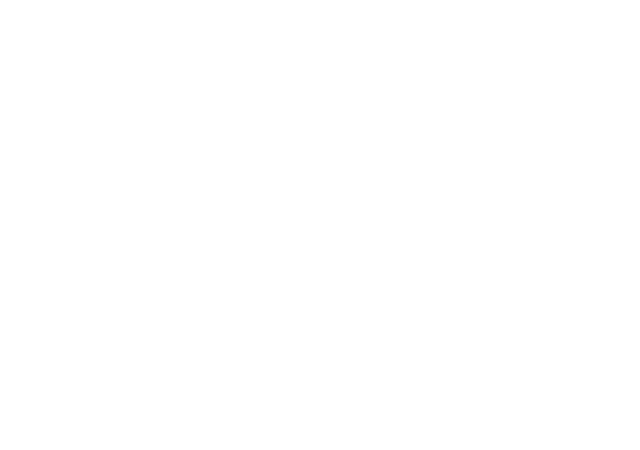
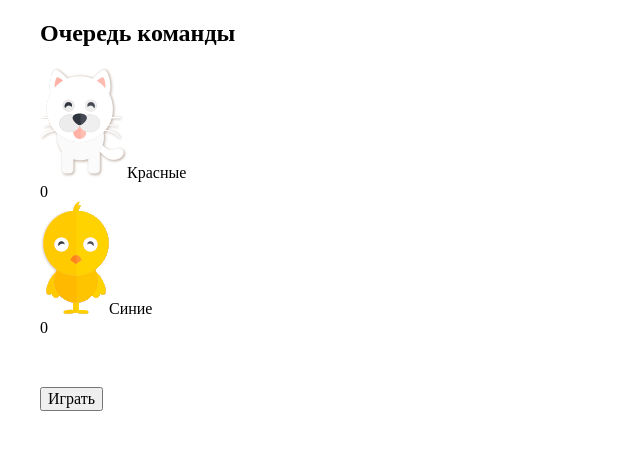
Before and after one commit to AlexSvistunov/alias-app, a React (Vite) app: page /score in a window 1280 px wide. Before the commit this address had no page. Shown: the top 450 px of the page, without its empty margins (0-640 px from the left). Built offline with nearby package versions, Linux system fonts and the light colour scheme.

Commit message:
add score page

```diff
--- a/src/components/AppRoutes/AppRoutes.jsx
+++ b/src/components/AppRoutes/AppRoutes.jsx
@@ -4,6 +4,7 @@ import { ROUTES } from "../../routes";
 import LandingPage from '../../pages/LandingPage'
 import AliasPage from "../../pages/AliasPage";
 import CreateTeamPage from "../../pages/CreateTeamPage";
+import ScorePage from "../../pages/ScorePage";
 
 const AppRoutes = () => {
   return <>
@@ -11,6 +12,7 @@ const AppRoutes = () => {
       <Route path={ROUTES.landingPage} element={<LandingPage/>}></Route>
       <Route path={ROUTES.alias} element={<AliasPage/>}></Route>
       <Route path={ROUTES.createTeam} element={<CreateTeamPage/>}></Route>
+      <Route path={ROUTES.score} element={<ScorePage/>}></Route>
     </Routes>
   </>;
 };
--- a/src/components/Header/Header.jsx
+++ b/src/components/Header/Header.jsx
@@ -1,18 +1,29 @@
-import './Header.css'
+import { ROUTES } from "../../routes";
+import "./Header.css";
+
+import { Link } from "react-router-dom";
 
 const Header = () => {
+
+
   return (
-    <header className='header'>
-      <div className='container header__inner'>
-        <a className='header__logo' href=''>Alias</a>
+    <header className="header">
+      <div className="container header__inner">
+        <a className="header__logo" href="">
+          Alias
+        </a>
 
-        <div className='header__block'>
-          <a className='header__block-link' href=''>ПРАВИЛА</a>
-          <a className='header__block-link' href=''>ИГРАТЬ</a>
+        <div className="header__block">
+          <a className="header__block-link" href="">
+            ПРАВИЛА
+          </a>
+          <Link className="header__block-link" to={ROUTES.alias}>
+            ИГРАТЬ
+          </Link>
         </div>
       </div>
     </header>
-  )
-}
+  );
+};
 
-export default Header
+export default Header;
--- a/src/pages/AliasPage.jsx
+++ b/src/pages/AliasPage.jsx
@@ -1,10 +1,14 @@
+import { Link } from "react-router-dom"
 import Teams from "../components/Teams/Teams"
+import { ROUTES } from "../routes"
 
 
 const AliasPage = () => {
   return (
     <div>
       <Teams/>
+
+      <Link to={ROUTES.score}>Продолжить</Link>
     </div>
   )
 }
--- /dev/null
+++ b/src/pages/ScorePage.jsx
@@ -0,0 +1,31 @@
+import { useSelector } from "react-redux";
+
+const ScorePage = () => {
+  const teamList = useSelector((state) => state.team.teamList);
+  console.log(teamList);
+
+  return (
+    <div className="turn">
+      <div className="container">
+        <h2 className="turn__title">Очередь команды</h2>
+
+        <div className="turn__teams">
+          {teamList.map((team) => (
+            <div className="turn__team" key={team.name}>
+              <div className="turn__team-left">
+                <img className="" src={`/src/assets/${team.avatar}`}></img>
+                <span>{team.name}</span>
+              </div>
+
+              <span>0</span>
+            </div>
+          ))}
+        </div>
+
+        <button style={{marginTop: '50px'}}>Играть</button>
+      </div>
+    </div>
+  );
+};
+
+export default ScorePage;
--- a/src/routes.js
+++ b/src/routes.js
@@ -3,7 +3,9 @@ export const ROUTES = {
   landingPage: '/landing-page',
   alias: '/alias',
   game: '/game',
-  createTeam: '/create-team'
+  createTeam: '/create-team',
+  score: '/score',
+
   // teams: '/teams',
   // settings: '/settings',
   // score: '/score',
```
